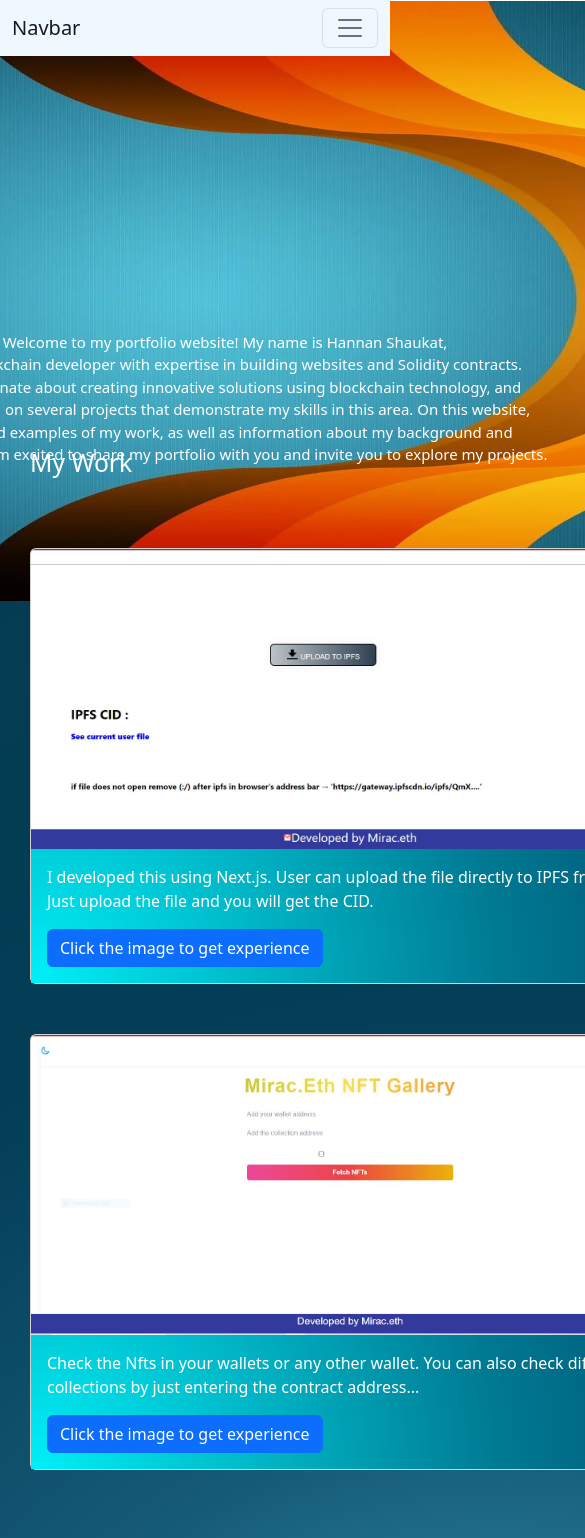
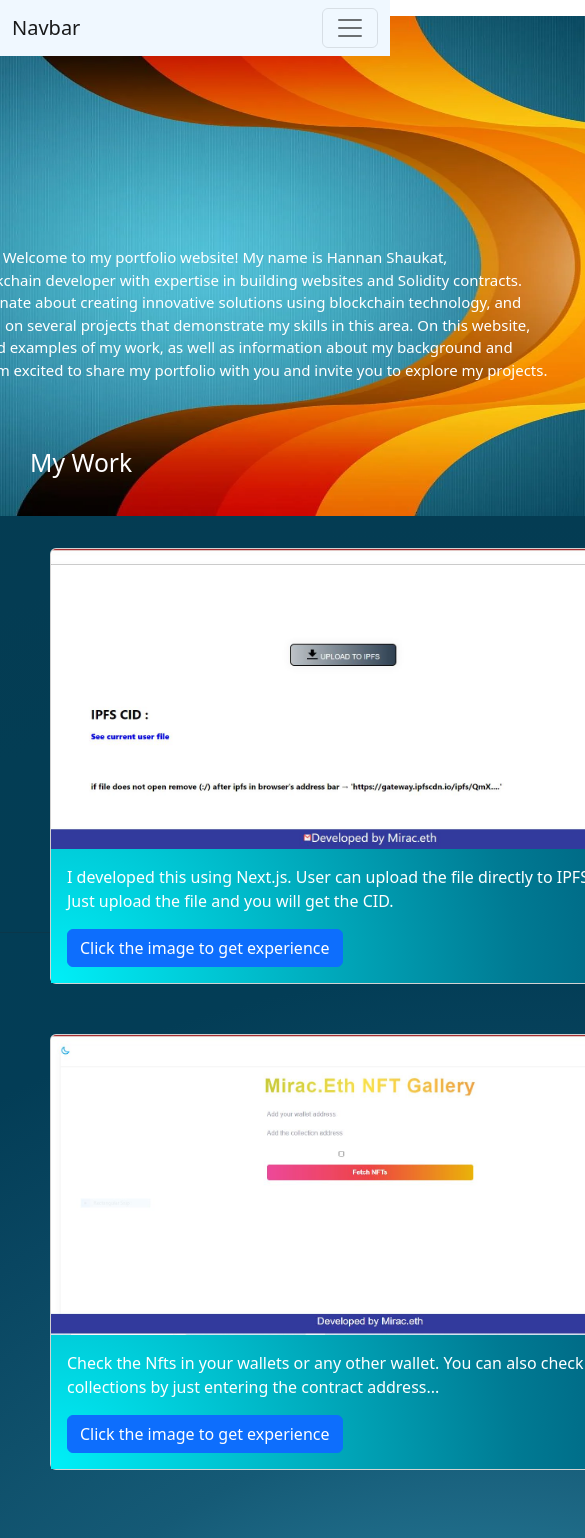
Before and after one commit to placeparks/portfolio, a Next.js app: page / in a window 390 px wide. Shown: the top 1538 px of the page, 585 px wide, since content can reach past the window. Built offline with nearby package versions, Linux system fonts and the light colour scheme.

Commit message:
Update globals.css

```diff
--- a/styles/globals.css
+++ b/styles/globals.css
@@ -69,17 +69,16 @@ height: 300px;
 @media (max-width: 600px) {
   .bg-img{
     margin-top: -450px;
-    width: 2000px;
-    height: 600px;
+    width: 1500px;
+    height: 500px;
   }
 
   .card{
-    margin-right: 90px;
     width: 400px;
     margin-bottom: 50px;
   }
   .card-modify{
-    margin-left: 30px;
+    margin-left: 50px;
     display: block;
     margin-top: 70px;
   }
```
